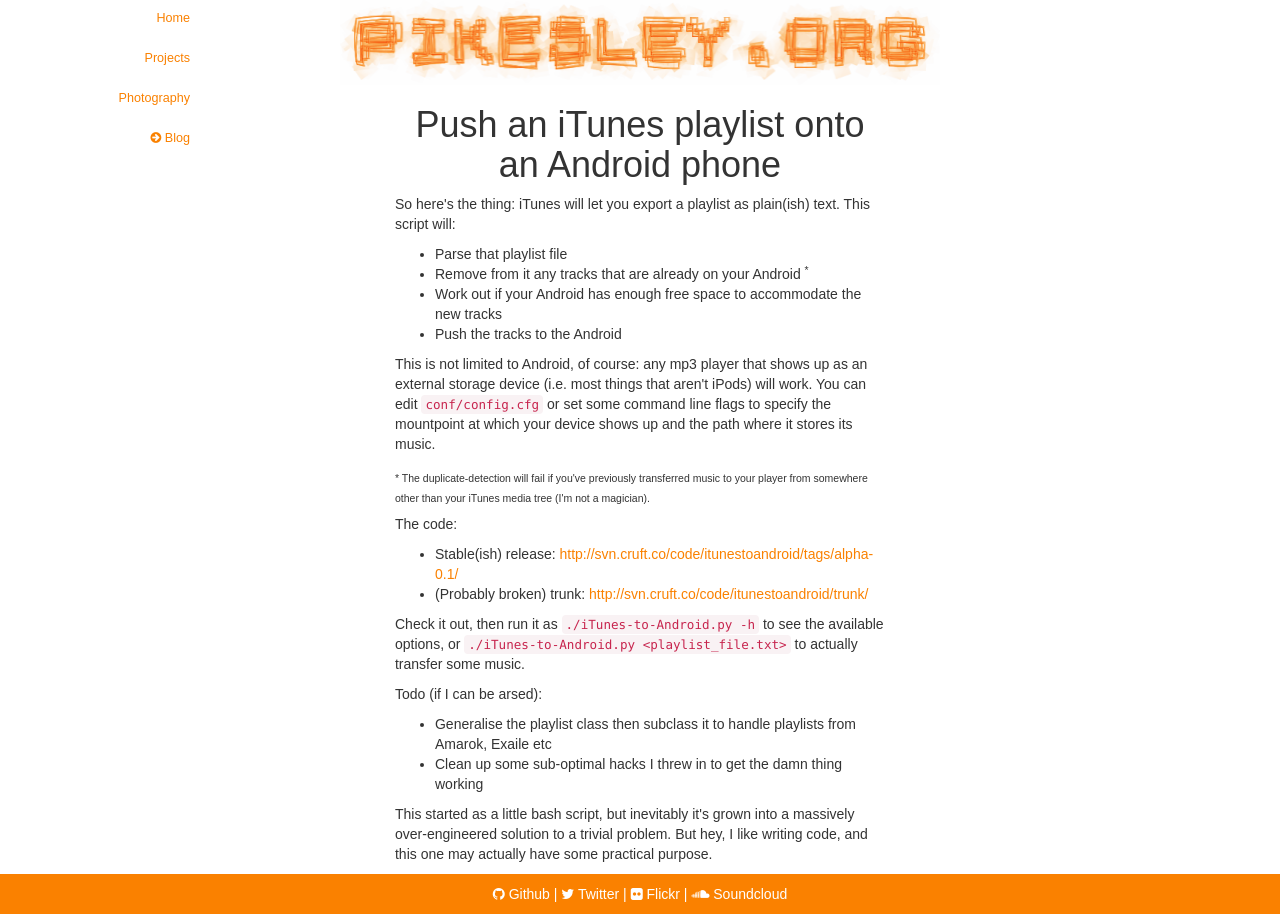
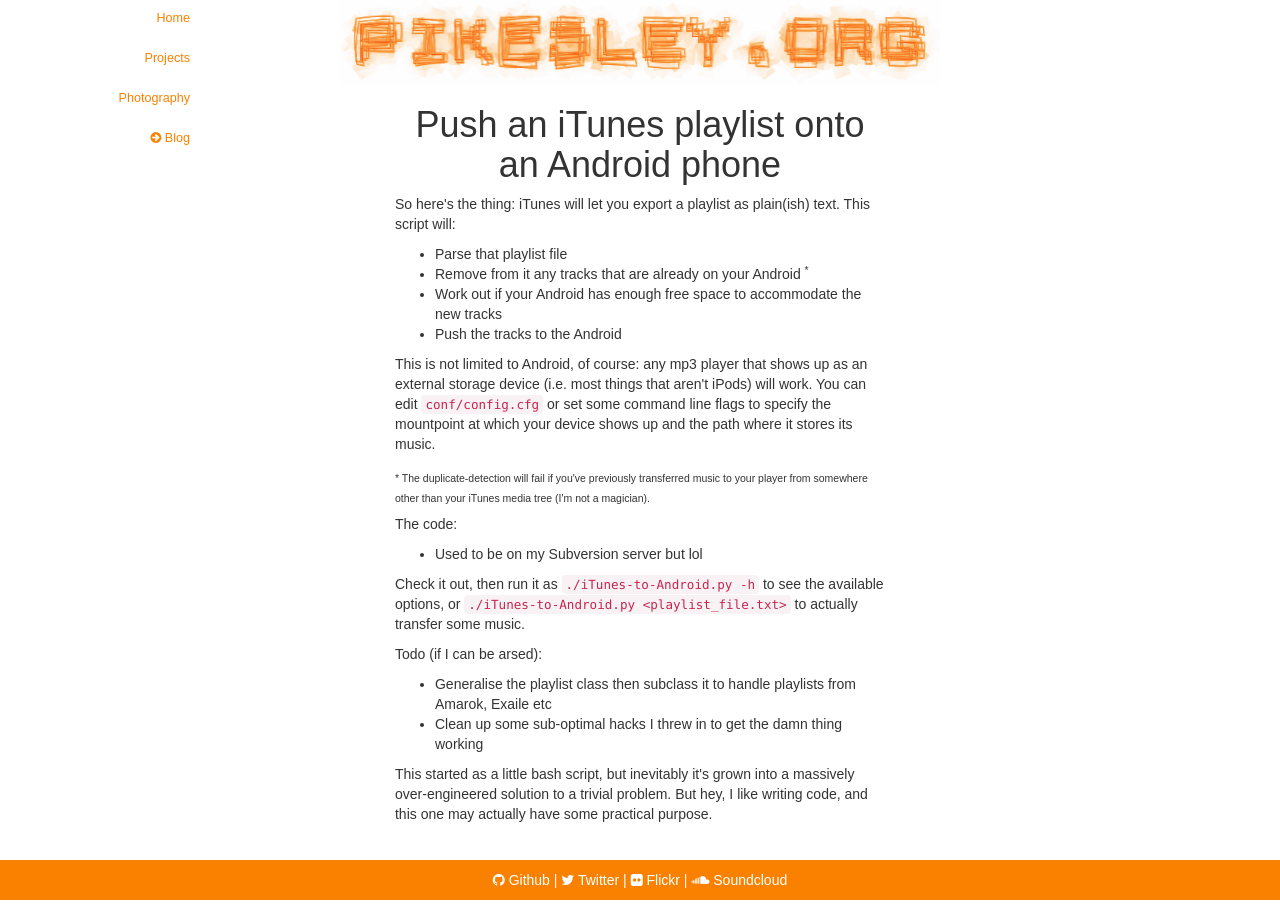
Before and after one commit to pikesley/pikesley.github.io, a Jekyll site: the page built from blog/_posts/2010-08-22-push-an-itunes-playlist-onto-an-android-phone.markdown, in a window 1280 px wide. Built offline with Jekyll 4.4.1, drawn with Linux system fonts in a browser that asks for light colours; nearby versions of some CDN libraries; some web fonts are replaced.

Commit message:
For html-proofer

```diff
--- a/blog/_posts/2010-08-22-push-an-itunes-playlist-onto-an-android-phone.markdown
+++ b/blog/_posts/2010-08-22-push-an-itunes-playlist-onto-an-android-phone.markdown
@@ -37,8 +37,7 @@ comments: []
 <p><sub>* The duplicate-detection will fail if you've previously transferred music to your player from somewhere other than your iTunes media tree (I'm not a magician).</sub></p>
 <p>The code:</p>
 <ul>
-<li>Stable(ish) release: <a title="Tag" href="http://svn.cruft.co/code/itunestoandroid/tags/alpha-0.1/">http://svn.cruft.co/code/itunestoandroid/tags/alpha-0.1/</a></li>
-<li>(Probably broken) trunk: <a title="Trunk" href="http://svn.cruft.co/code/itunestoandroid/trunk/">http://svn.cruft.co/code/itunestoandroid/trunk/</a></li>
+<li>Used to be on my Subversion server but lol</li>
 </ul>
 <p>Check it out, then run it as <code>./iTunes-to-Android.py -h</code> to see the available options, or <code>./iTunes-to-Android.py &lt;playlist_file.txt&gt;</code> to actually transfer some music.</p>
 <p>Todo (if I can be arsed):</p>
--- a/blog/_posts/2010-10-04-holiday-in-malta.markdown
+++ b/blog/_posts/2010-10-04-holiday-in-malta.markdown
@@ -34,10 +34,10 @@ comments: []
 <strong>Take a walk around <a href="http://www.cityofvalletta.org/cityofvalletta/home.aspx">Valletta</strong>, the stunningly beautiful walled city.
 </li>
 <li>
-<strong>Visit the <a href="http://www.visitmalta.com/national-war-museum-map">National War Museum</a></strong> for the incredible story of Malta, Churchill's "unsinkable aircraft carrier", during the Second World War, and to see the actual George Cross presented "to the Island Fortress of Malta to bear witness to a heroism and devotion that will long be famous in history". [Disclaimer: I have a consuming interest in the Second World War, especially the North Africa Campaign]
+<strong>Visit the National War Museum</strong> for the incredible story of Malta, Churchill's "unsinkable aircraft carrier", during the Second World War, and to see the actual George Cross presented "to the Island Fortress of Malta to bear witness to a heroism and devotion that will long be famous in history". [Disclaimer: I have a consuming interest in the Second World War, especially the North Africa Campaign]
 </li>
 <li>
-On a similar note, <strong>go to the recently-restored <a href="http://www.locationmalta.com/attractions/lascaris.html">Lascaris War Rooms</a></strong>, headquarters for the air defence of Malta, and the place from which Eisenhower and Alexander <a href="http://www.flickr.com/photos/bomba08/5009529842/">planned the invasion of Sicily</a>.
+On a similar note, <strong>go to the recently-restored Lascaris War Rooms</strong>, headquarters for the air defence of Malta, and the place from which Eisenhower and Alexander <a href="http://www.flickr.com/photos/bomba08/5009529842/">planned the invasion of Sicily</a>.
 </li>
 <li>
 <strong>The <a href="http://www.visitmalta.com/museum-of-archaeology">National Museum of Archaeology</a></strong> has some <a href="http://www.maltavoyager.com/moa/areas/sleepinglady.htm">intriguing items of prehistoric art</a> amongst other things.
@@ -61,7 +61,7 @@ On a similar note, <strong>go to the recently-restored <a href="http://www.locat
 <strong>Don't have the evening buffet at the Excelsior</strong>. A meal and a bottle of wine from room-service, <em>and</em> a movie, were cheaper and tastier. And it didn't cost <em>too</em> much more for the splendid three courses at the Cordial. The Excelsior breakfast is great, though.
 </li>
 <li>
-<strong>The <a href="http://www.almaremalta.com/mainmenu.html">Al Mare</a></strong> restaurant was also thoroughly disappointing. Fantastic location, but the food was crap. The friendly ginger cats enjoyed our prawn heads, though.
+<strong>The Al Mare</strong> restaurant was also thoroughly disappointing. Fantastic location, but the food was crap. The friendly ginger cats enjoyed our prawn heads, though.
 </li>
 </ul>
 <p>In conclusion, then, a holiday in Malta is thoroughly recommended. The rest of my photos are <a href="http://www.flickr.com/photos/pikesley/sets/72157624963667011/">here</a>.</p>
--- a/blog/_posts/2010-10-14-calculate-%cf%80-by-throwing-ruby-tipped-darts.markdown
+++ b/blog/_posts/2010-10-14-calculate-%cf%80-by-throwing-ruby-tipped-darts.markdown
@@ -120,4 +120,4 @@ while 1 do
 # Output every 1000th iteration
    puts mc if mc.count % 1000 == 0
 end</pre>
-<p>The source is over <a href="http://svn.cruft.co/code/montecarlo/MonteCarlo.rb">here</a>.</p>
+<p>The source was on my Subversion server, but lol.</p>
```
